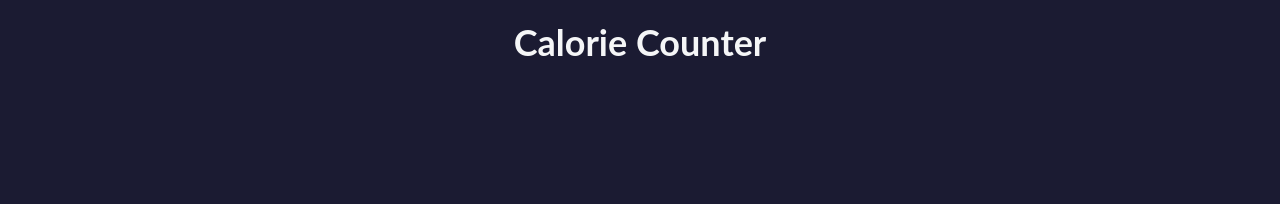
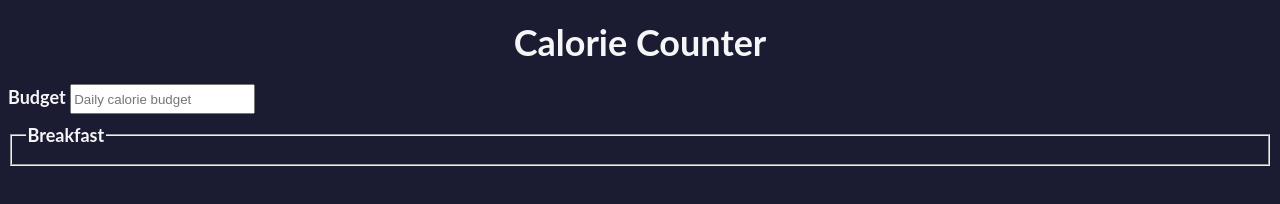
Before and after one commit to samuelcardenasg23/calorie-counter, a plain HTML site: page index.html in a window 1280 px wide. Drawn offline with Linux system fonts and the light colour scheme.

Commit message:
Building the HTML structure.

```diff
--- a/index.html
+++ b/index.html
@@ -11,6 +11,20 @@
       <h1>Calorie Counter</h1>
       <div class="container"></div>
     </main>
+    <form id="calorie-counter">
+      <label for="budget">Budget</label>
+      <input
+        type="number"
+        id="budget"
+        min="0"
+        placeholder="Daily calorie budget"
+        required
+      />
+      <fieldset id="breakfast">
+        <legend>Breakfast</legend>
+        <div class="input-container"></div>
+      </fieldset>
+    </form>
 
     <script src="src/scripts/script.js"></script>
   </body>
```
